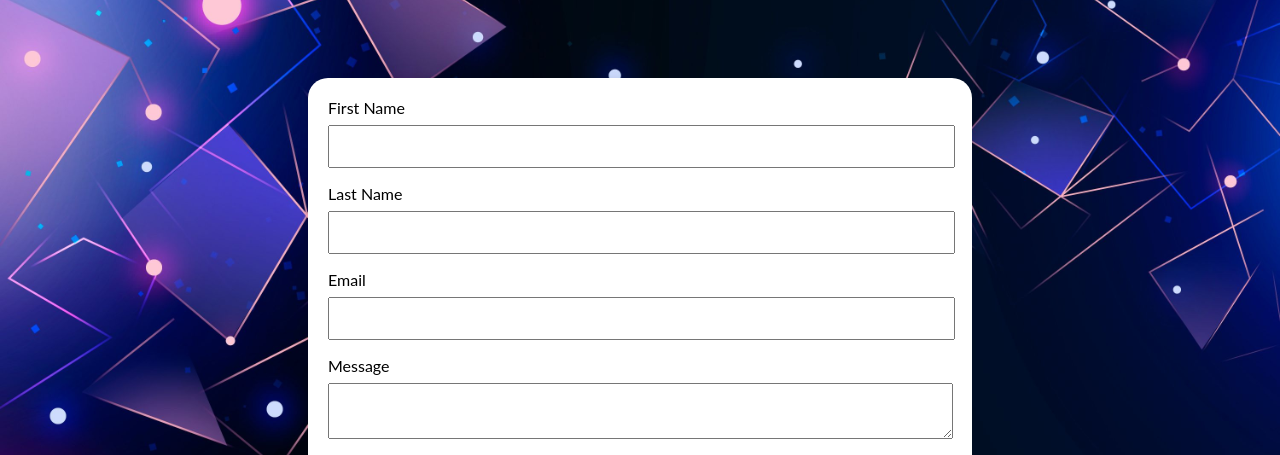
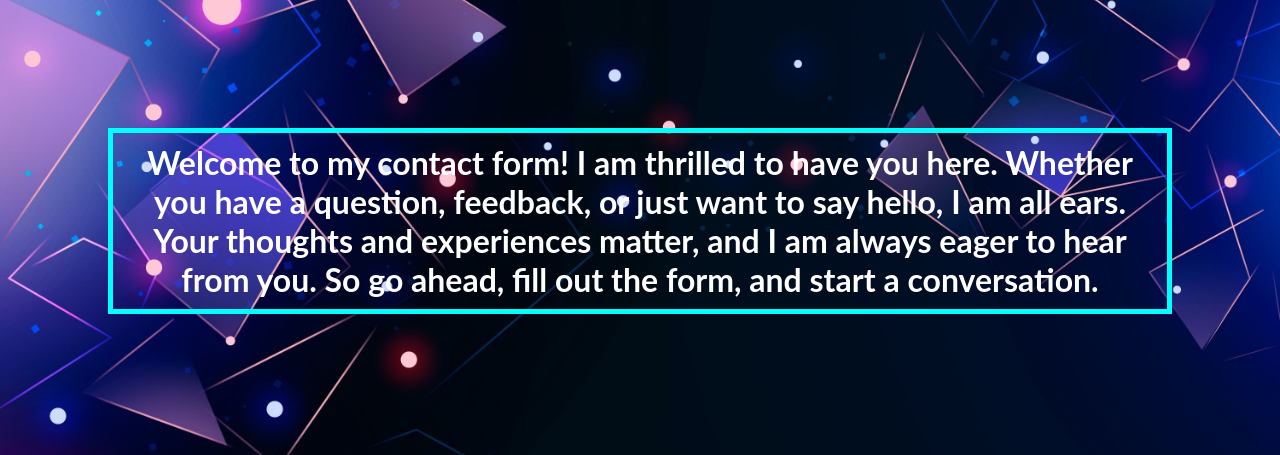
Before and after one commit to arbesavdiaj/portfolio-web, a plain HTML site: page html/contact.html in a window 1280 px wide. Shown: the part 323-778 px from the top of the page. Drawn offline with Linux system fonts and the light colour scheme.

Commit message:
contact forms

```diff
--- a/html/contact.html
+++ b/html/contact.html
@@ -37,6 +37,9 @@
           <a href="contact.html">Contact</a>
         </div>
 
+        <h1>Welcome to my contact form! I am thrilled to have you here. Whether you have a question, feedback, or just want to say hello, I am all ears.
+          Your thoughts and experiences matter, and I am always eager to hear from you. So go ahead, fill out the form, and start a conversation. </h1>
+
        <div class="form-contaniner">
         <form action="https://formspree.io/f/xpzgnwlk" method="POST">
             <label for="fname">First Name</label><br>
@@ -52,6 +55,17 @@
       </div>
 
       <style>
+
+        h1 {
+            text-align: center;
+            border: 5px solid aqua;
+            display: inline-block;
+            padding: 10px;
+            margin-top: 150px;
+            margin-left: 100px;
+            margin-right: 100px;
+        }
+
         .form-container
           {
             display: flex;
@@ -64,7 +78,7 @@
           padding: 20px;
           border-radius: 20px;
           box-shadow: 0px 0px 10px rgba(0,0,0,0.1);
-          margin-top: 100px;
+          margin-top: 150px;
           margin-left: 300px;
           margin-right: 300px;
         }
```
